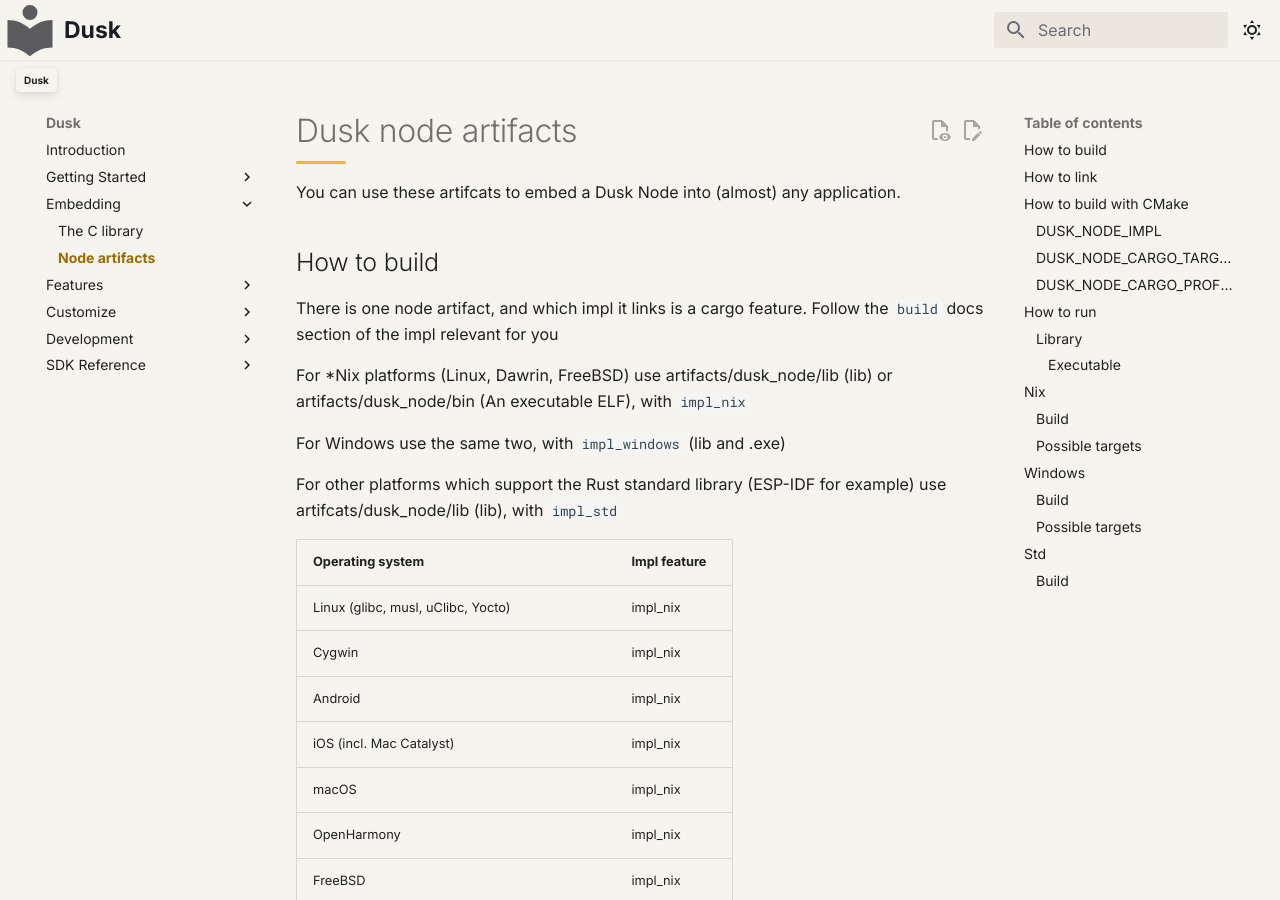
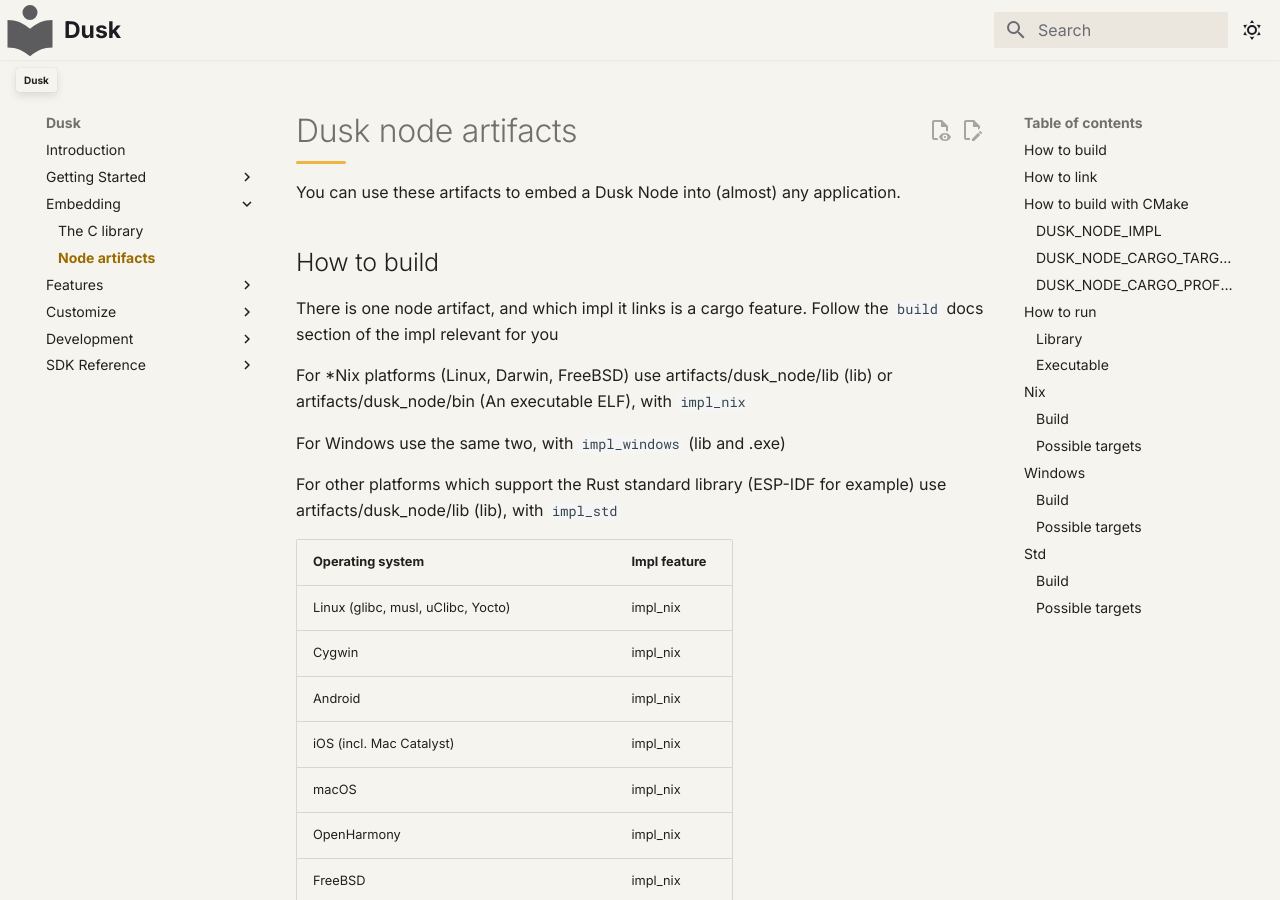
Before and after one commit to tomerze/dusk, an MkDocs documentation site: the page built from docs/docs/embedding/node-artifacts.md, in a window 1280 px wide and 900 px high. Built offline with MkDocs 1.6.1 and Material for MkDocs 9.7.7, drawn with Linux system fonts in a browser that asks for light colours; comment, search, counter and statistics services are not loaded; some of the changed text lies outside the part shown.

Commit message:
Update docs for the node artifact page's heading levels and spelling
The page came out of a README and kept a README's shape. `Possible targets` was an `h1` in the middle of it, putting a second top-level entry in the table of contents, and `Executable` was an `h4` under an `h3`, so the executable section rendered as a child of the library section. Both now sit at the level their siblings do.

And the spelling: `artifcat`, `artifcats` and `Dawrin`.

````diff
--- a/docs/docs/embedding/node-artifacts.md
+++ b/docs/docs/embedding/node-artifacts.md
@@ -1,17 +1,17 @@
 # Dusk node artifacts
 
-You can use these artifcats to embed a Dusk Node into (almost) any application.
+You can use these artifacts to embed a Dusk Node into (almost) any application.
 
 ## How to build
 
 There is one node artifact, and which impl it links is a cargo feature. Follow
 the `build` docs section of the impl relevant for you
 
-For *Nix platforms (Linux, Dawrin, FreeBSD) use artifacts/dusk_node/lib (lib) or artifacts/dusk_node/bin (An executable ELF), with `impl_nix`
+For *Nix platforms (Linux, Darwin, FreeBSD) use artifacts/dusk_node/lib (lib) or artifacts/dusk_node/bin (An executable ELF), with `impl_nix`
 
 For Windows use the same two, with `impl_windows` (lib and .exe)
 
-For other platforms which support the Rust standard library (ESP-IDF for example) use artifcats/dusk_node/lib (lib), with `impl_std`
+For other platforms which support the Rust standard library (ESP-IDF for example) use artifacts/dusk_node/lib (lib), with `impl_std`
 
 
 | Operating system | Impl feature |
@@ -142,7 +142,7 @@
 dusk_node_run(NULL); // This function blocks, make sure to run it on a dedicated thread.
 ```
 
-#### Executable
+### Executable
 
 Some Dusk node executables require some trivial command-line arguments to run.
 
@@ -154,7 +154,7 @@
 
 ## Nix
 
-A Dusk node artifcat for *Nix platforms (Linux, Dawrin, FreeBSD)
+A Dusk node artifact for *Nix platforms (Linux, Darwin, FreeBSD)
 
 Builds as a C static library.
 
@@ -264,7 +264,7 @@
 Xtensa needs the esp-rs forked compiler (`espup install`) and `cargo +esp`,
 otherwise the same command with `--target xtensa-esp32-espidf`.
 
-# Possible targets
+### Possible targets
 
 | Target |
 |---|
````
Also changed, not shown: other parts of docs/docs/embedding/node-artifacts.md (+2 -2 lines).
